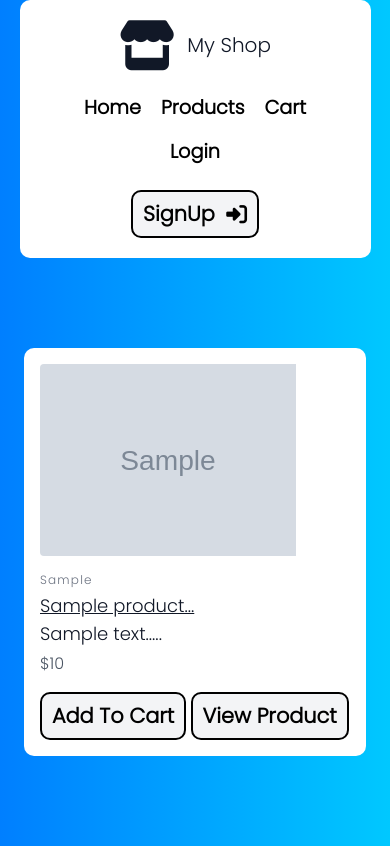
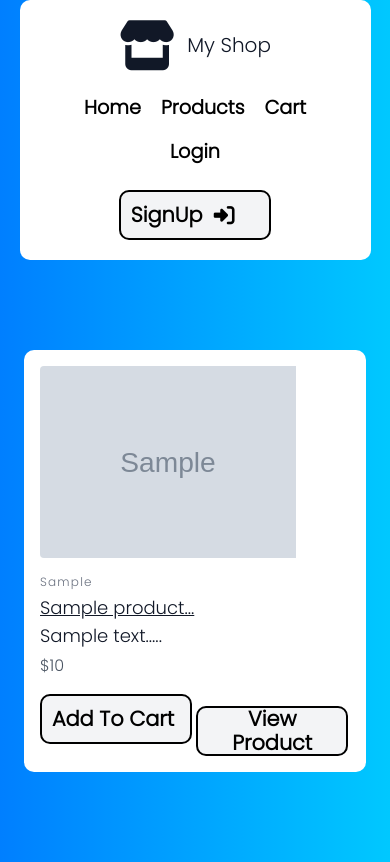
Before and after one commit to sameet-zala/My-shoop, a Django app: page / in a window 390 px wide. Run offline with Django 3.2, Linux system fonts and the light colour scheme; tables that the repository leaves empty hold one stand-in row (values such as "Sample post"); grey boxes marked "Sample" are stand-in pictures; some libraries are stand-ins or nearby versions.

Commit message:
improve buttons

```diff
--- a/products/templates/products/index.html
+++ b/products/templates/products/index.html
@@ -9,7 +9,15 @@ My shop
 <link rel="stylesheet" href="{% static 'products/css/products.css' %}">
 
 <link rel="icon" type="image/png" sizes="32x32" href="{% static 'products/icon/favicon.ico' %}">
-
+<style>
+  @media (max-width:1000px)
+  {
+    #btn{
+      width: 49%;
+      height: 50px;
+    }
+  }
+</style>
 {% endblock%}
 
 {% block body%}
@@ -30,7 +38,11 @@ My shop
           <p class="mt-1">${{i.price}}</p>
           <button id="btn"
             class="inline-flex items-center bg-gray-100 border-0 py-1 px-3 focus:outline-none hover:bg-gray-200 rounded text-base mt-4 md:mt-0" >
+            {% if user.is_authenticated %}
             <a href="{% url 'addtocart' id=i.id%}">Add To Cart</a>
+            {%else%}
+            <a href="/displaycart/">Add To Cart</a>
+            {%endif%}
           </button>
           <button id="btn"
             class="inline-flex items-center bg-gray-100 border-0 py-1 px-3 focus:outline-none hover:bg-gray-200 rounded text-base mt-4 md:mt-0 ">
```
